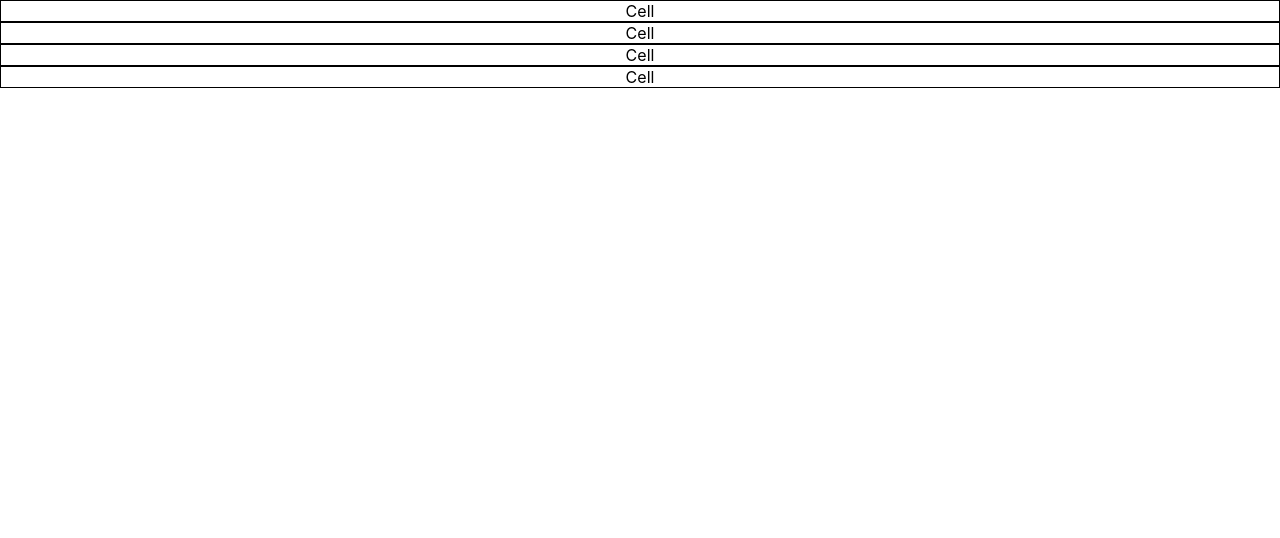
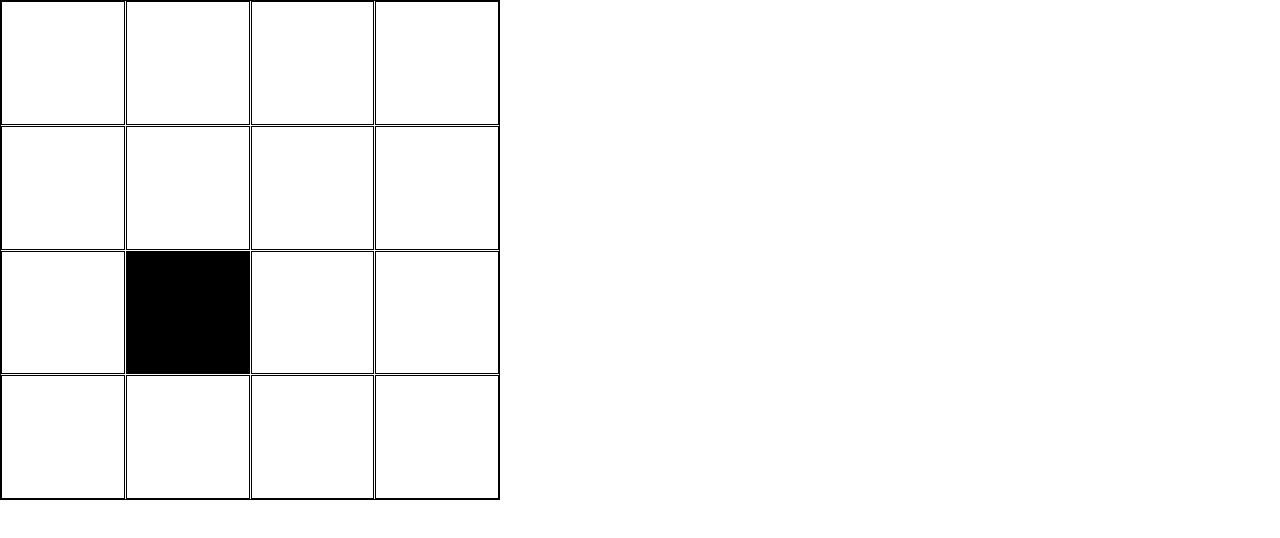
Before and after one commit to musayuksel/code-challanges-2023, a React (Create React App) app in the folder challenge-2-langtons-ant/: page / in a window 1280 px wide. Shown: the top 538 px of the page. Built offline with nearby package versions, Linux system fonts and the light colour scheme.

Commit message:
Add basic style

```diff
--- a/challenge-2-langtons-ant/src/App.jsx
+++ b/challenge-2-langtons-ant/src/App.jsx
@@ -3,12 +3,26 @@ import './App.css';
 import Cell from './components/Cell';
 
 function App() {
+  const boardStyles = (boardWidth) => ({
+    display: 'grid',
+    gridTemplateColumns: `repeat(${boardWidth}, 1fr)`,
+    gridGap: '1px',
+    border: '1px solid black',
+    width: '500px',
+    height: '500px',
+  });
   const [board, setBoard] = useState([
-    [false, false],
-    [false, false],
+    [false, false, false, false],
+    [false, false, false, false],
+    [false, true, false, false],
+    [false, false, false, false],
   ]);
 
-  return <div className='App'>{board.map((row) => row.map(Cell))}</div>;
+  return (
+    <div style={boardStyles(4)} className='App'>
+      {board.map((row) => row.map((cell) => <Cell cell={cell} />))}
+    </div>
+  );
 }
 
 export default App;
--- a/challenge-2-langtons-ant/src/components/Cell.jsx
+++ b/challenge-2-langtons-ant/src/components/Cell.jsx
@@ -1,8 +1,14 @@
 import React from 'react';
 
-export default function Cell() {
+export default function Cell({ cell }) {
+  console.log({ cell });
   const cellStyle = {
+    backgroundColor: `${cell ? 'black' : 'white'}`,
     border: '1px solid black',
+    color: 'white',
+    display: 'flex',
+    justifyContent: 'center',
+    alignItems: 'center',
   };
-  return <div style={cellStyle}>Cell</div>;
+  return <div style={cellStyle}></div>;
 }
```
